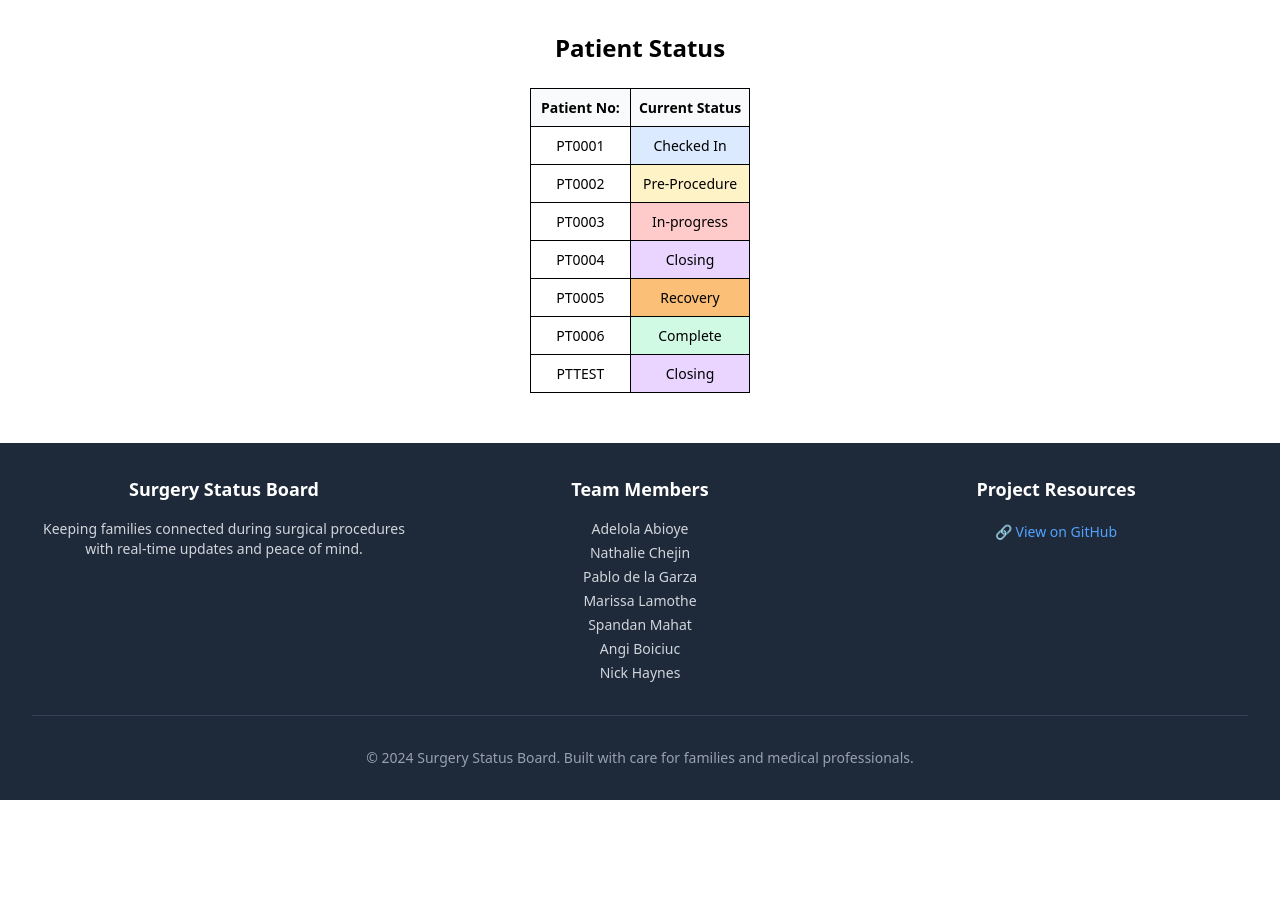
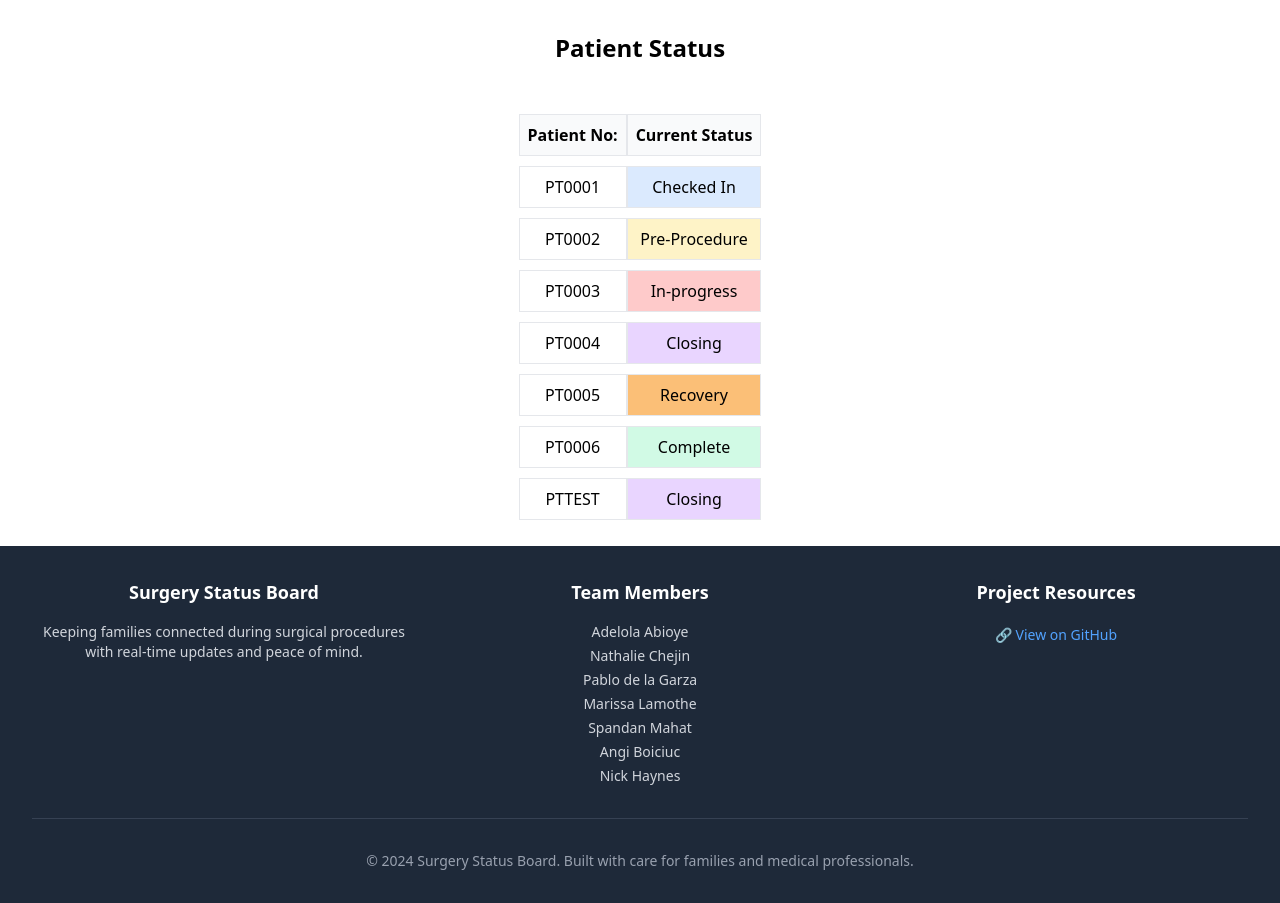
Before and after one commit to chingu-voyages/V56-tier3-team-36, a React (Vite) app in the folder client/: page /patientstatus in a window 1280 px wide. Before the commit the page ends 800 px from the top, so only its background shows below. Built offline with nearby package versions, Linux system fonts and the light colour scheme.

Commit message:
Add padding and stylet to the table

```diff
--- a/client/src/components/SimpleTable.jsx
+++ b/client/src/components/SimpleTable.jsx
@@ -30,6 +30,7 @@ export default function SimpleTable({ columns, rows }) {
                 minWidth: column.minWidth,
                 textAlign: 'center',
                 backgroundColor: '#F9FAFB',
+                padding: '8px',
               }}>
                 {column.label}
               </th>
@@ -50,6 +51,7 @@ export default function SimpleTable({ columns, rows }) {
                   <td
                     key={column.id}
                     style={{
+                      minWidth: column.minWidth,
                       textAlign: 'center',
                       backgroundColor,
                       padding: '8px',
--- a/client/src/components/Table.css
+++ b/client/src/components/Table.css
@@ -1,17 +1,17 @@
 .table-container {
     overflow-x: auto;
+    padding: 16px;
   }
 
   .simple-table {
     width: 100%;
-    border-collapse: collapse;
+    border-collapse: separate;
+    border-spacing: 0 10px;
   }
 
   .simple-table th,
   .simple-table td {
-    border: 1px solid #000;
-    padding: 8px;
-    font-size: 14px;
+    border: 1px solid #e5e7eb;
   }
 
   .simple-table th {
```
